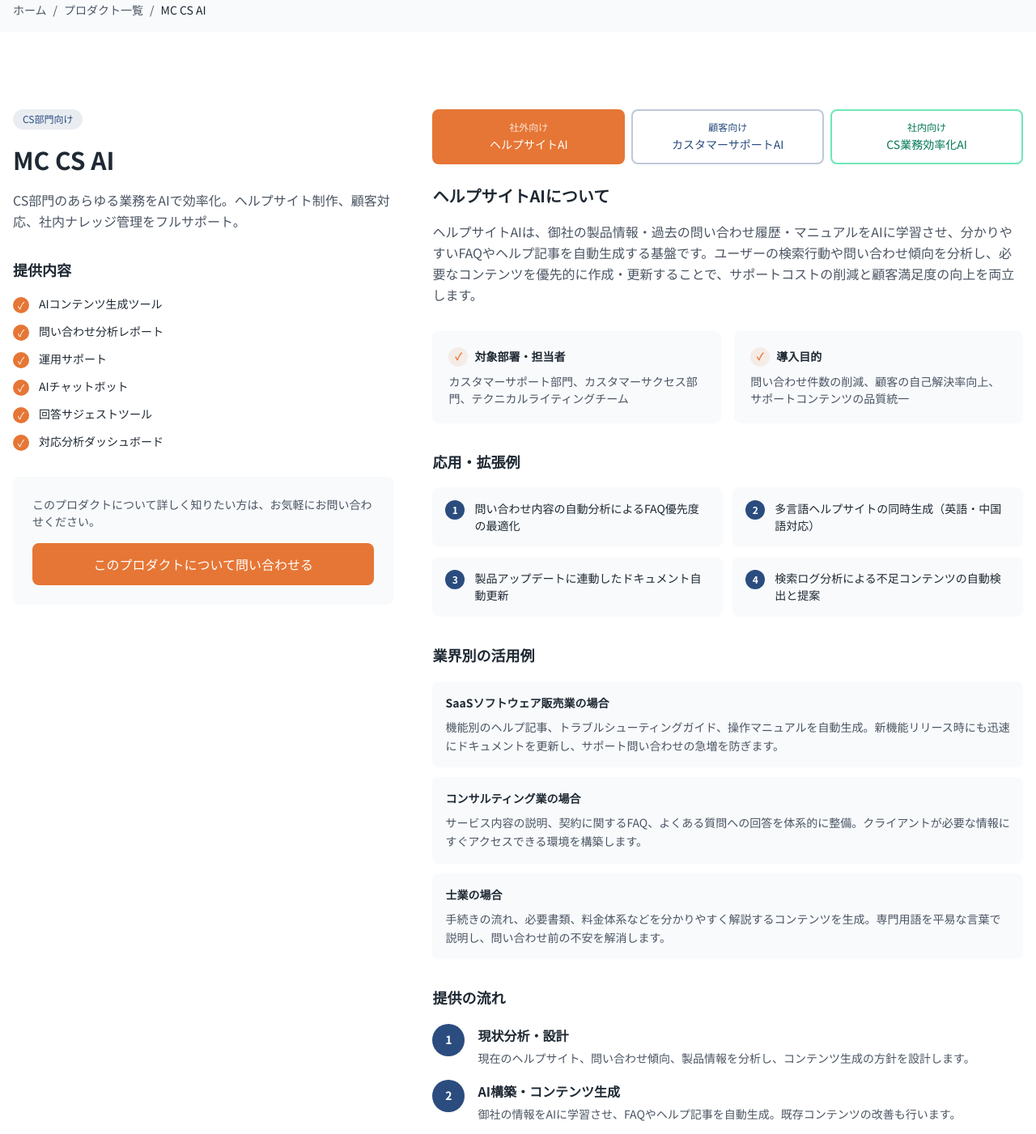
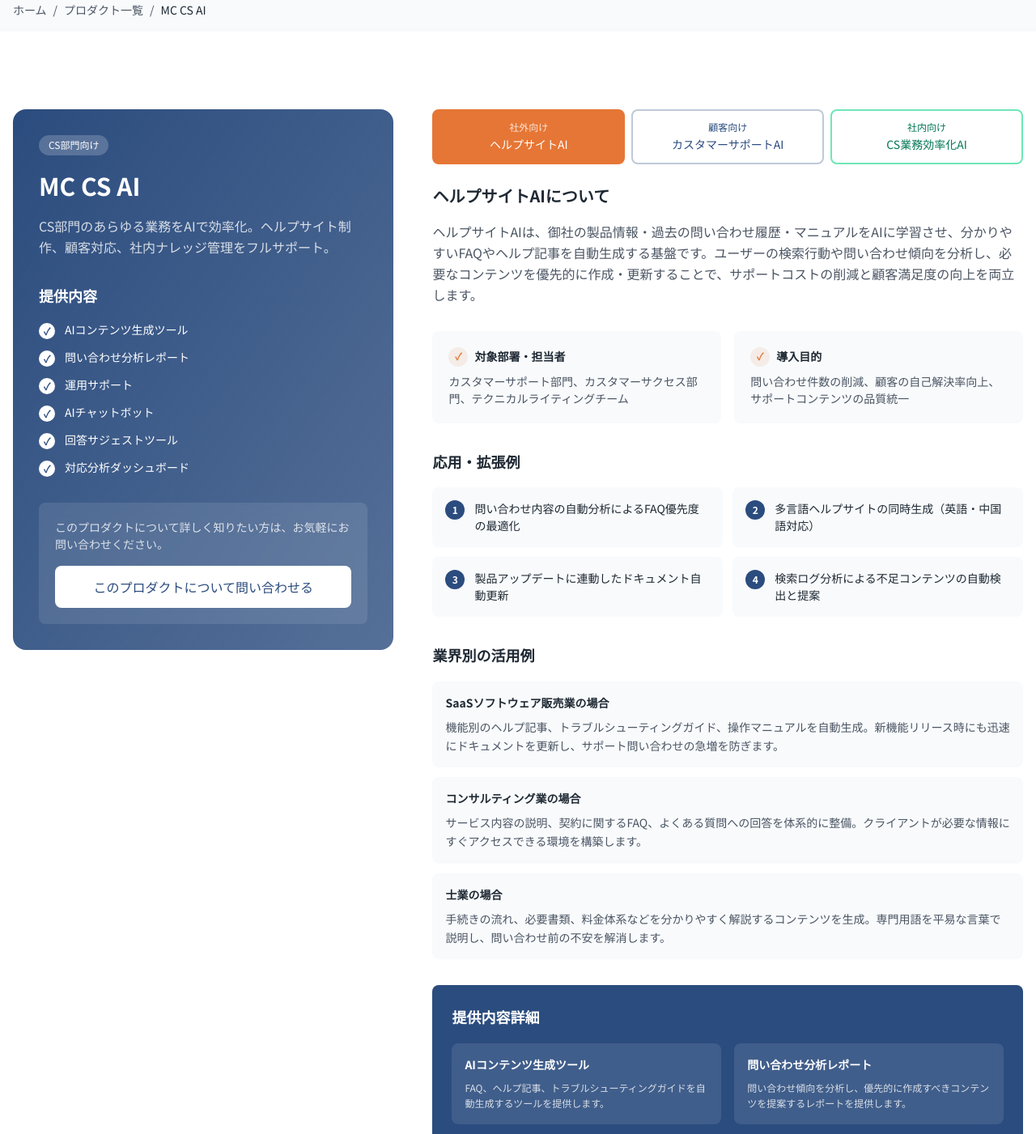
Before and after one commit to HayanoRyuki/corp-media-confidence, a Next.js app: page /products/cs in a window 1280 px wide. Shown: the part 60-1461 px from the top of the page at 81% size. Built offline with nearby package versions, Linux system fonts and the light colour scheme; no server answers.

Commit message:
Update: プロダクト詳細ページ左カラムをブルーグラデに、提供の流れ削除

```diff
--- a/src/app/products/[slug]/ProductTabs.tsx
+++ b/src/app/products/[slug]/ProductTabs.tsx
@@ -138,26 +138,6 @@ function TabContentView({ content }: { content: TabContent }) {
         </div>
       )}
 
-      {/* 提供の流れ */}
-      {content.flow.length > 0 && (
-        <div>
-          <h3 className="text-lg font-bold text-text mb-4">提供の流れ</h3>
-          <div className="space-y-4">
-            {content.flow.map((step, i) => (
-              <div key={i} className="flex items-start gap-4">
-                <span className="w-10 h-10 bg-secondary text-white rounded-full flex items-center justify-center text-sm font-bold shrink-0">
-                  {i + 1}
-                </span>
-                <div>
-                  <h4 className="font-bold text-text mb-1">{step.title}</h4>
-                  <p className="text-text-light text-sm">{step.description}</p>
-                </div>
-              </div>
-            ))}
-          </div>
-        </div>
-      )}
-
       {/* 提供内容詳細 */}
       {content.deliverables.length > 0 && (
         <div className="bg-secondary rounded-lg p-6 text-white">
--- a/src/app/products/[slug]/page.tsx
+++ b/src/app/products/[slug]/page.tsx
@@ -63,27 +63,27 @@ export default async function ProductPage({ params }: Props) {
           <div className="grid lg:grid-cols-5 gap-8 lg:gap-12">
             {/* 左カラム: プロダクト情報 */}
             <div className="lg:col-span-2">
-              <div className="lg:sticky lg:top-24">
+              <div className="lg:sticky lg:top-24 bg-gradient-to-br from-secondary to-secondary/80 rounded-2xl p-6 md:p-8 text-white">
                 {/* 部署タグ */}
                 <div className="flex gap-2 mb-4">
-                  <span className="text-xs bg-secondary/10 text-secondary px-3 py-1 rounded-full font-medium">
+                  <span className="text-xs bg-white/20 text-white px-3 py-1 rounded-full font-medium">
                     {product.departmentName}部門向け
                   </span>
                 </div>
 
-                <h1 className="text-2xl md:text-3xl font-bold text-text mb-4">{product.name}</h1>
-                <p className="text-text-light leading-relaxed mb-8">{product.summary}</p>
+                <h1 className="text-2xl md:text-3xl font-bold mb-4">{product.name}</h1>
+                <p className="text-white/80 leading-relaxed mb-8">{product.summary}</p>
 
                 {/* 提供内容 */}
                 {allDeliverables.length > 0 && (
                   <div className="mb-8">
-                    <h2 className="text-lg font-bold text-text mb-4">提供内容</h2>
+                    <h2 className="text-lg font-bold mb-4">提供内容</h2>
                     <div className="space-y-3">
                       {allDeliverables.slice(0, 6).map((item, i) => (
                         <div key={i} className="flex items-start gap-3">
-                          <span className="w-5 h-5 bg-primary text-white rounded-full flex items-center justify-center text-xs shrink-0 mt-0.5">✓</span>
+                          <span className="w-5 h-5 bg-white text-secondary rounded-full flex items-center justify-center text-xs shrink-0 mt-0.5 font-bold">✓</span>
                           <div>
-                            <p className="font-medium text-text text-sm">{item.title}</p>
+                            <p className="font-medium text-white text-sm">{item.title}</p>
                           </div>
                         </div>
                       ))}
@@ -92,11 +92,11 @@ export default async function ProductPage({ params }: Props) {
                 )}
 
                 {/* CTA */}
-                <div className="bg-gray-bg rounded-lg p-6">
-                  <p className="text-sm text-text-light mb-4">このプロダクトについて詳しく知りたい方は、お気軽にお問い合わせください。</p>
+                <div className="bg-white/10 backdrop-blur rounded-lg p-5">
+                  <p className="text-sm text-white/80 mb-4">このプロダクトについて詳しく知りたい方は、お気軽にお問い合わせください。</p>
                   <Link
                     href={`/contact?product=${product.slug}`}
-                    className="btn-primary w-full text-center block"
+                    className="inline-flex items-center justify-center w-full px-6 py-3 bg-white text-secondary font-medium rounded-lg hover:bg-gray-100 transition-colors text-center"
                   >
                     このプロダクトについて問い合わせる
                   </Link>
```
